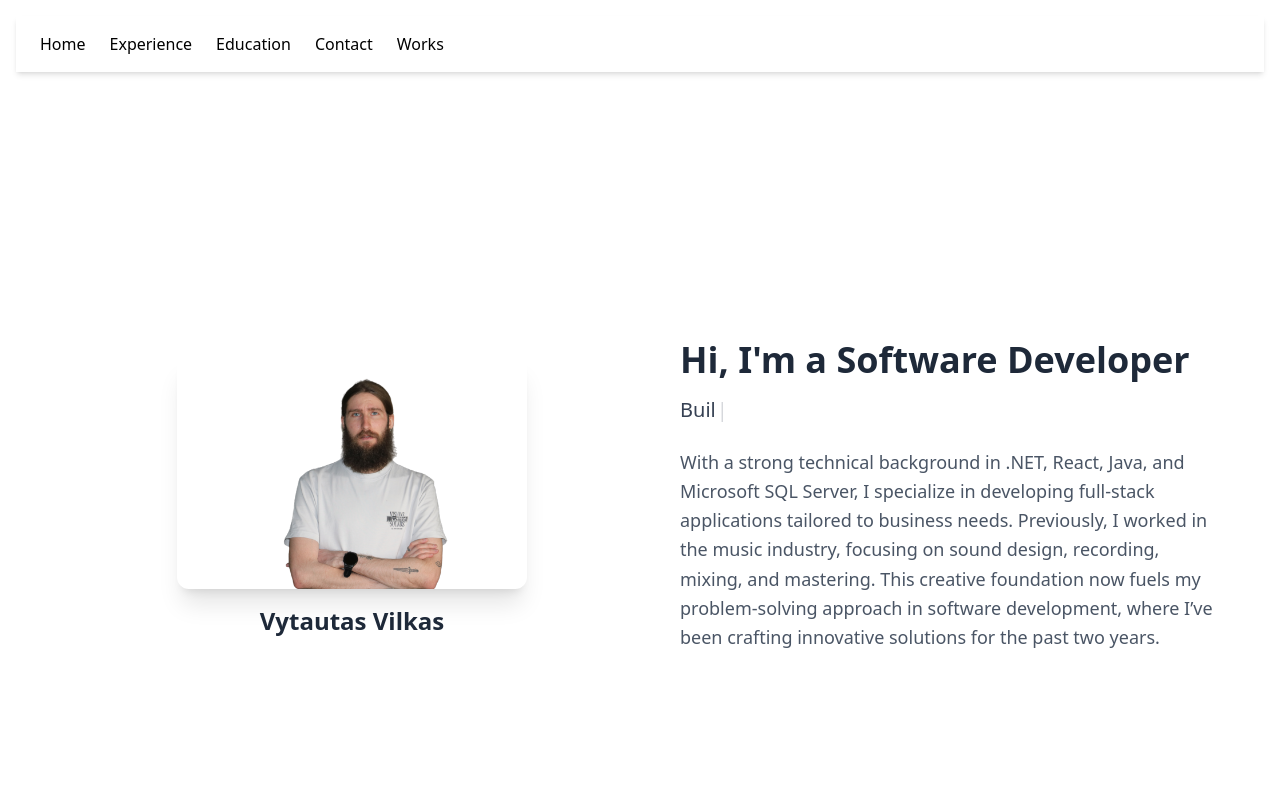
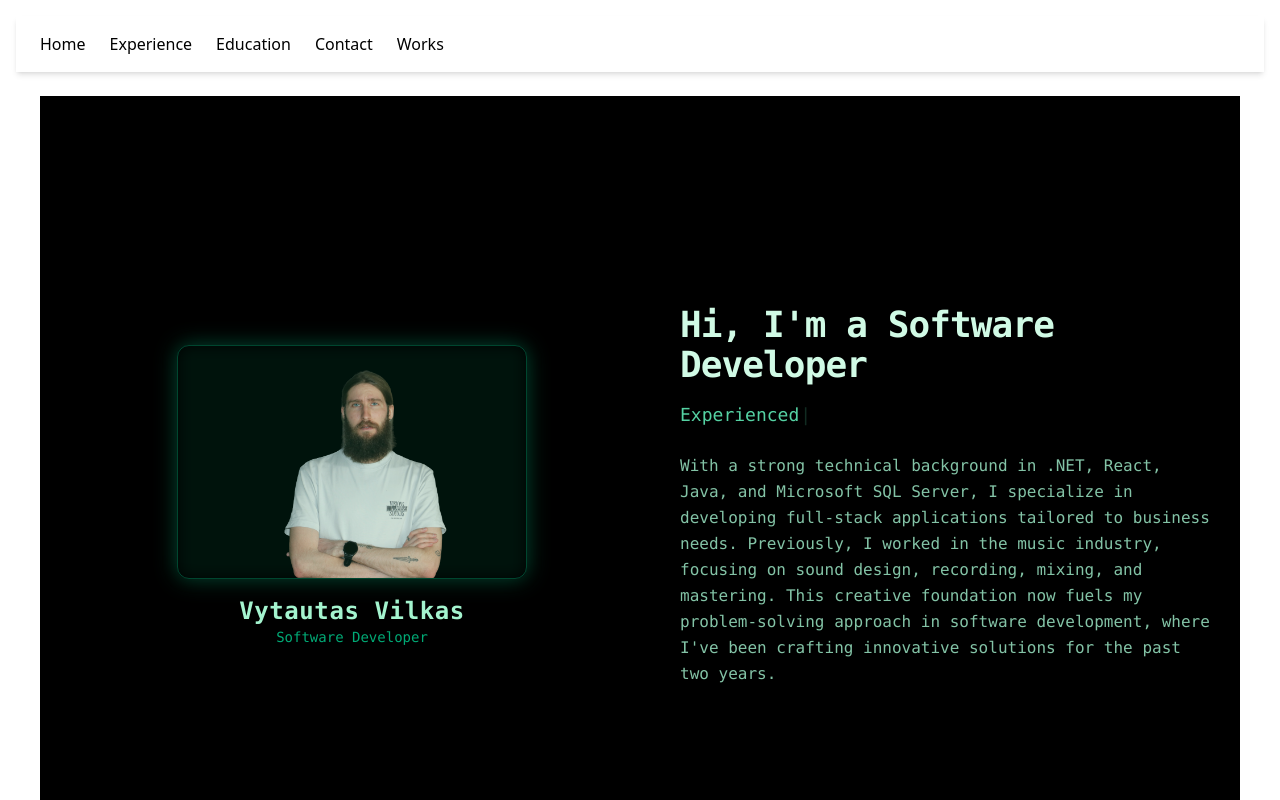
Before and after one commit to VytautasVilkas/CvWebSite, a React (Vite) app in the folder my-cv-page/: page / in a window 1280 px wide. Shown: the top 800 px of the page. Built offline with nearby package versions, Linux system fonts and the light colour scheme.

Commit message:
Fix home page

```diff
--- a/my-cv-page/src/pages/Home.jsx
+++ b/my-cv-page/src/pages/Home.jsx
@@ -1,47 +1,58 @@
 import React from "react";
 import Typewriter from "typewriter-effect";
-import img from '../assets/IMG_7449.png';  // Import the image file
+import img from "../assets/IMG_7449.png";
 
 function Home() {
   return (
-    <section id="home" className="bg-white min-h-screen flex items-center justify-center">
+    <section
+      id="home"
+      className="min-h-screen flex items-center justify-center bg-black text-emerald-100 font-mono"
+    >
       <div className="flex flex-col md:flex-row w-full max-w-screen-xl mx-auto p-6">
 
-        {/* Image Section */}
         <div className="w-full md:w-1/2 flex flex-col justify-center items-center mb-8 md:mb-0">
-          <img
-            src={img}
-            alt="Profile"
-            className="rounded-xl shadow-xl w-full max-w-[350px] object-cover"
-          />
-          <h2 className="mt-4 text-2xl font-semibold text-gray-800">Vytautas Vilkas</h2>
+          <div className="relative">
+            <img
+              src={img}
+              alt="Profile"
+              className="rounded-xl border border-emerald-400/30 shadow-[0_0_25px_rgba(16,185,129,0.3)] w-full max-w-[350px] object-cover"
+            />
+            <div className="absolute inset-0 rounded-xl bg-emerald-500/10 blur-sm"></div>
+          </div>
+          <h2 className="mt-4 text-2xl font-semibold text-emerald-200 tracking-wide">
+            Vytautas Vilkas
+          </h2>
+          <p className="text-emerald-400/80 text-sm">Software Developer</p>
         </div>
 
-
-        {/* Text Section */}
         <div className="w-full md:w-1/2 flex flex-col justify-center items-start md:pl-10">
-          <h1 className="text-4xl font-extrabold text-gray-800 mb-4">
-            Hi, I'm a Software Developer
+          <h1 className="text-4xl font-extrabold text-emerald-100 mb-4 tracking-tight">
+            Hi, I&apos;m a Software Developer
           </h1>
 
-          <div className="text-xl text-gray-700 mb-6">
+          <div className="text-lg text-emerald-300/90 mb-6">
             <Typewriter
               options={{
                 strings: [
                   "Building modern web and desktop applications.",
                   "Experienced in .NET, React, Java, and SQL.",
-                  "Turning complex problems into elegant solutions."
+                  "Turning complex problems into elegant solutions.",
                 ],
                 autoStart: true,
                 loop: true,
-                delay: 50,
-                deleteSpeed: 30,
+                delay: 45,
+                deleteSpeed: 25,
               }}
             />
           </div>
 
-          <p className="text-lg text-gray-600 leading-relaxed">
-            With a strong technical background in .NET, React, Java, and Microsoft SQL Server, I specialize in developing full-stack applications tailored to business needs. Previously, I worked in the music industry, focusing on sound design, recording, mixing, and mastering. This creative foundation now fuels my problem-solving approach in software development, where I’ve been crafting innovative solutions for the past two years.
+          <p className="text-emerald-200/80 leading-relaxed">
+            With a strong technical background in .NET, React, Java, and Microsoft SQL Server,
+            I specialize in developing full-stack applications tailored to business needs.
+            Previously, I worked in the music industry, focusing on sound design, recording,
+            mixing, and mastering. This creative foundation now fuels my problem-solving
+            approach in software development, where I&apos;ve been crafting innovative solutions
+            for the past two years.
           </p>
         </div>
       </div>
```
